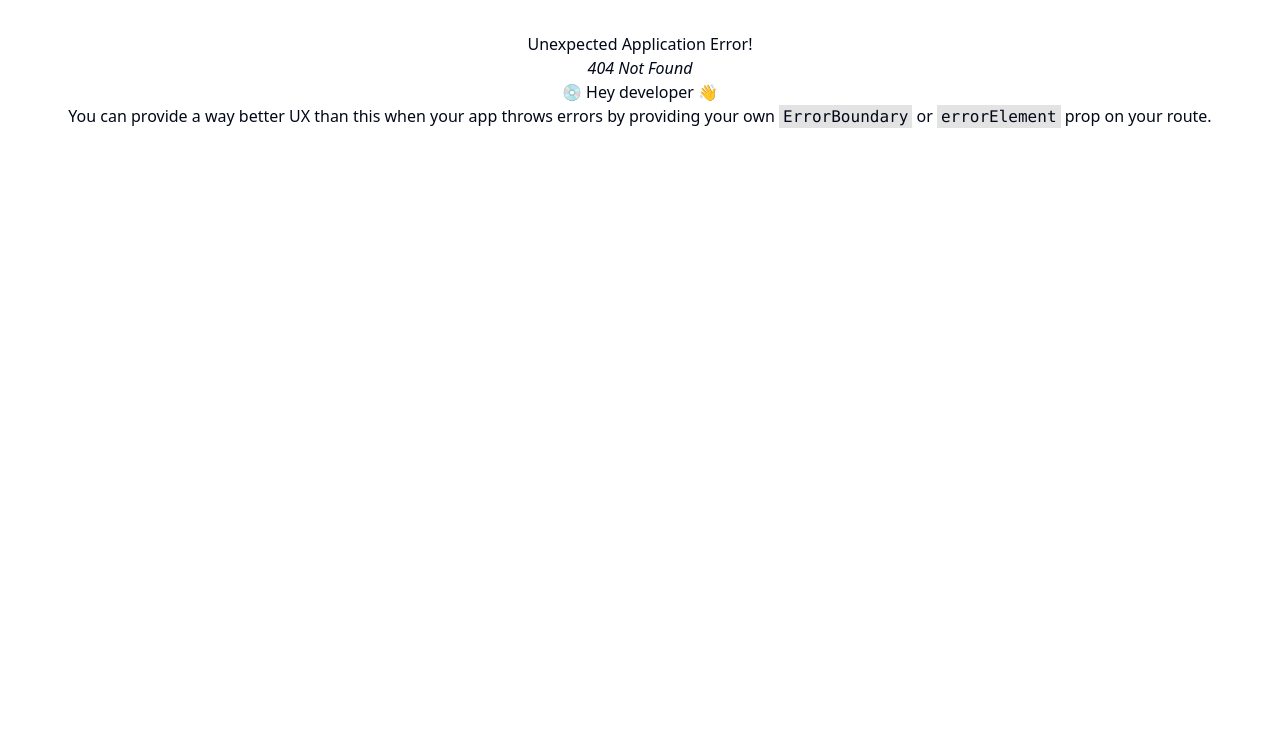
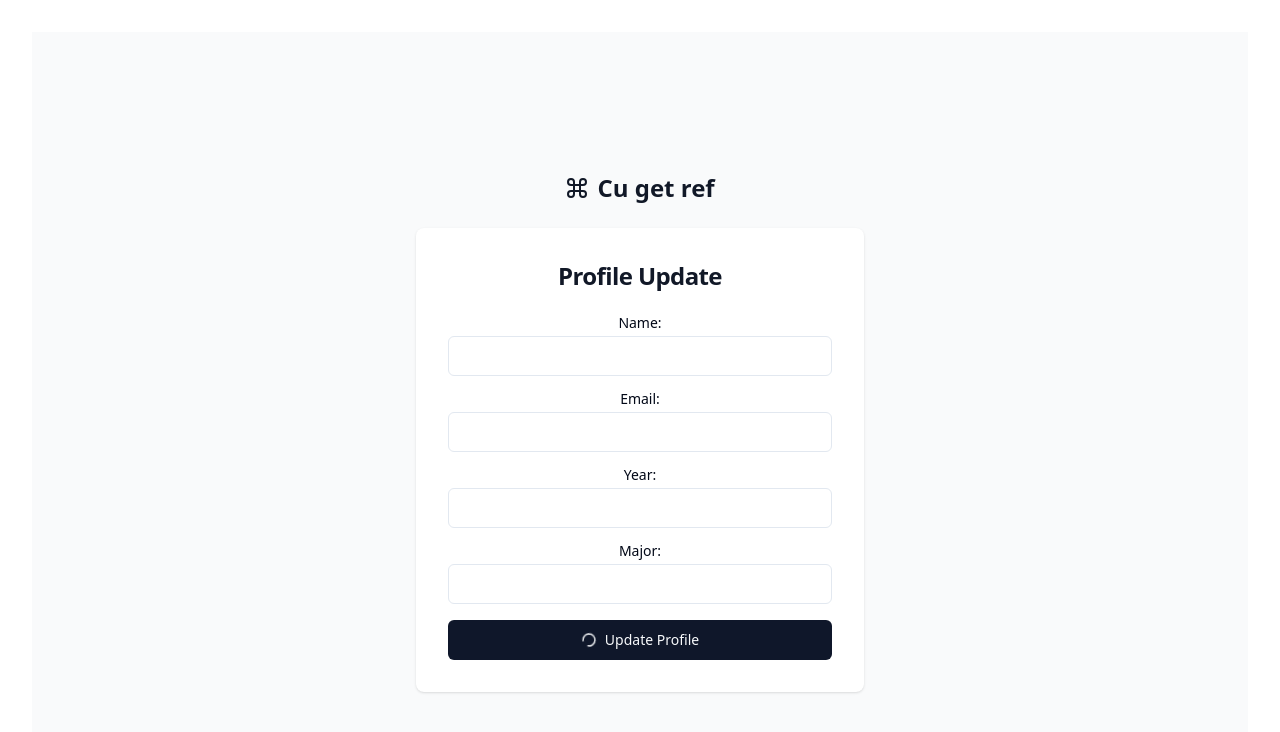
Before and after one commit to clickCA/Cu-get-Ref-frontend, a React (Vite) app: page /updateProfileStudent in a window 1280 px wide. Before the commit this address had no page. Shown: the top 732 px of the page. Built offline with nearby package versions, Linux system fonts and the light colour scheme.

Commit message:
add profileStudent with post

```diff
--- a/src/App.tsx
+++ b/src/App.tsx
@@ -2,6 +2,7 @@ import { useState } from 'react'
 import './App.css'
 import AuthenticationPage from './auth/register'
 import Login from './auth/login';
+import UpdateProfileStudent from './components/profileStudent'
 import { RouterProvider, createBrowserRouter } from "react-router-dom";
 
 function App() {
@@ -14,6 +15,10 @@ function App() {
       path: "/login",
       element: <Login />,
     },
+    {
+      path: "/updateProfileStudent",
+      element: <UpdateProfileStudent />,
+    },
   ];
 
   return <RouterProvider router={createBrowserRouter(routes)} />
--- a/src/components/profileStudent.tsx
+++ b/src/components/profileStudent.tsx
@@ -0,0 +1,121 @@
+import React, { useState } from 'react';
+import { Input } from "@/components/ui/input"
+import { Label } from "@/components/ui/label"
+import { ProfileStudentInterface } from "../interface/profileStudent.interface"
+import { Button } from "@/components/ui/button"
+import { Icons } from "@/components/icons"
+
+const UpdateProfileStudent: React.FC<ProfileStudentInterface> = () => {
+  const [name, setName] = useState<string>('');
+  const [email, setEmail] = useState<string>('');
+  const [year, setYear] = useState<string>('');
+  const [major, setMajor] = useState<string>('');
+
+
+  const handleNameChange = (event: React.ChangeEvent<HTMLInputElement>) => {
+    setName(event.target.value);
+  };
+
+  const handleEmailChange = (event: React.ChangeEvent<HTMLInputElement>) => {
+    setEmail(event.target.value);
+  };
+
+  const handleYearChange = (event: React.ChangeEvent<HTMLTextAreaElement>) => {
+    setYear(event.target.value);
+  };
+  const handleMajorChange = (event: React.ChangeEvent<HTMLTextAreaElement>) => {
+    setMajor(event.target.value);
+  };
+
+  const handleSubmit = (event: React.FormEvent) => {
+    event.preventDefault();
+    // Add logic here to update the user's profile with the new information
+    console.log('Profile Updated:', { name, email, year, major});
+    // try {
+    //     const response = await fetch(" ", {
+    //       method: "POST",
+    //       headers: {
+    //         "Content-Type": "application/json",
+    //       },
+    //       body: JSON.stringify({
+    //         name: "string",
+    //         email: "string", // Replace with actual email input value
+    //         year: "string", // Replace with actual password input value
+    //         major: "string", // Use the selected role
+    //       }),
+    //     });
+
+    //     if (response.ok) {
+    //       // Login was successful, handle accordingly (e.g., redirect to another page)
+    //       console.log("Update profile successful");
+    //     } else {
+    //       // Login failed, handle accordingly (e.g., show an error message)
+    //       console.error("Update profile failed");
+    //     }
+    //   } catch (error) {
+    //     // Handle network or request errors
+    //     console.error("Network error:", error);
+    //   }
+  };
+
+  return (
+    <section className="bg-gray-50 dark:bg-gray-900">
+      <div className="flex flex-col items-center justify-center px-6 py-8 mx-auto md:h-screen lg:py-0">
+        <a
+          href="#"
+          className="flex items-center mb-6 text-2xl font-semibold text-gray-900 dark:text-white"
+        >
+         <svg
+              xmlns="http://www.w3.org/2000/svg"
+              viewBox="0 0 24 24"
+              fill="none"
+              stroke="currentColor"
+              strokeWidth="2"
+              strokeLinecap="round"
+              strokeLinejoin="round"
+              className="mr-2 h-6 w-6"
+            >
+              <path d="M15 6v12a3 3 0 1 0 3-3H6a3 3 0 1 0 3 3V6a3 3 0 1 0-3 3h12a3 3 0 1 0-3-3" />
+            </svg>
+          Cu get ref
+        </a>
+        <div className="w-full bg-white rounded-lg shadow dark:border md:mt-0 sm:max-w-md xl:p-0 dark:bg-gray-800 dark:border-gray-700">
+          <div className="p-6 space-y-4 md:space-y-6 sm:p-8">
+            <h1 className="text-xl font-bold leading-tight tracking-tight text-gray-900 md:text-2xl dark:text-white">
+              Profile Update
+            </h1>
+            <form onSubmit = {handleSubmit} className="space-y-4 md:space-y-6" action="#">
+            <div className="grid w-full items-center gap-4">
+            <div className="flex flex-col space-y-1.5">
+              <Label htmlFor="name">Name: </Label>
+              <Input type="text" value={name} onChange={handleNameChange} />
+            </div>
+            <div className="flex flex-col space-y-1.5">
+              <Label htmlFor="email">Email: </Label>
+              <Input type="email" value={email} onChange={handleEmailChange} />
+            </div>
+            <div className="flex flex-col space-y-1.5">
+              <Label htmlFor="year">Year: </Label>
+              <Input type="text" value={year} onChange={handleYearChange} />
+            </div>
+            <div className="flex flex-col space-y-1.5">
+              <Label htmlFor="major">Major: </Label>
+              <Input type="text" value={major} onChange={handleMajorChange} />
+            </div>
+            <Button type="submit">
+              <Icons.spinner className="mr-2 h-4 w-4 animate-spin" />
+              Update Profile
+          </Button>
+
+          </div>
+
+          </form>
+          </div>
+        </div>
+      </div>
+    </section>
+
+  );
+};
+
+export default UpdateProfileStudent;
```
Also changed, not shown: src/interface/profileStudent.interface.tsx (+6 -6 lines).
